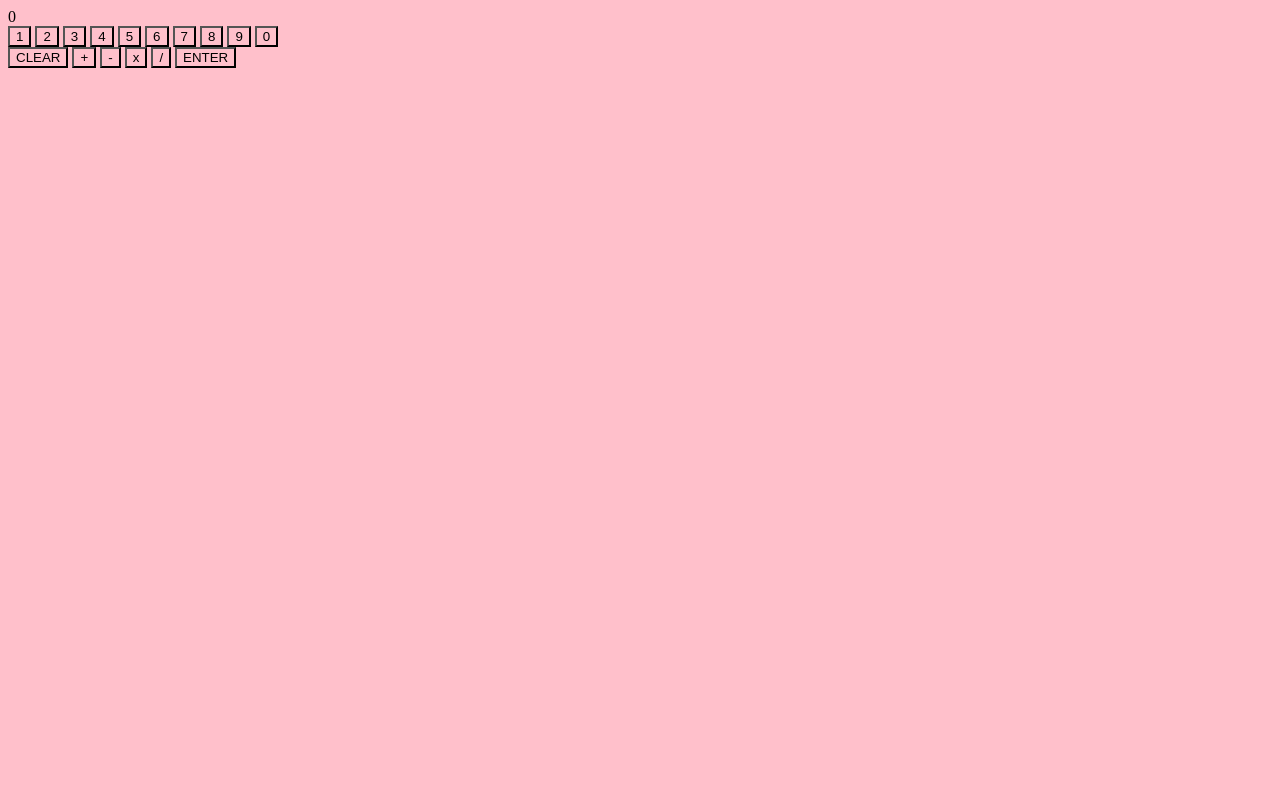
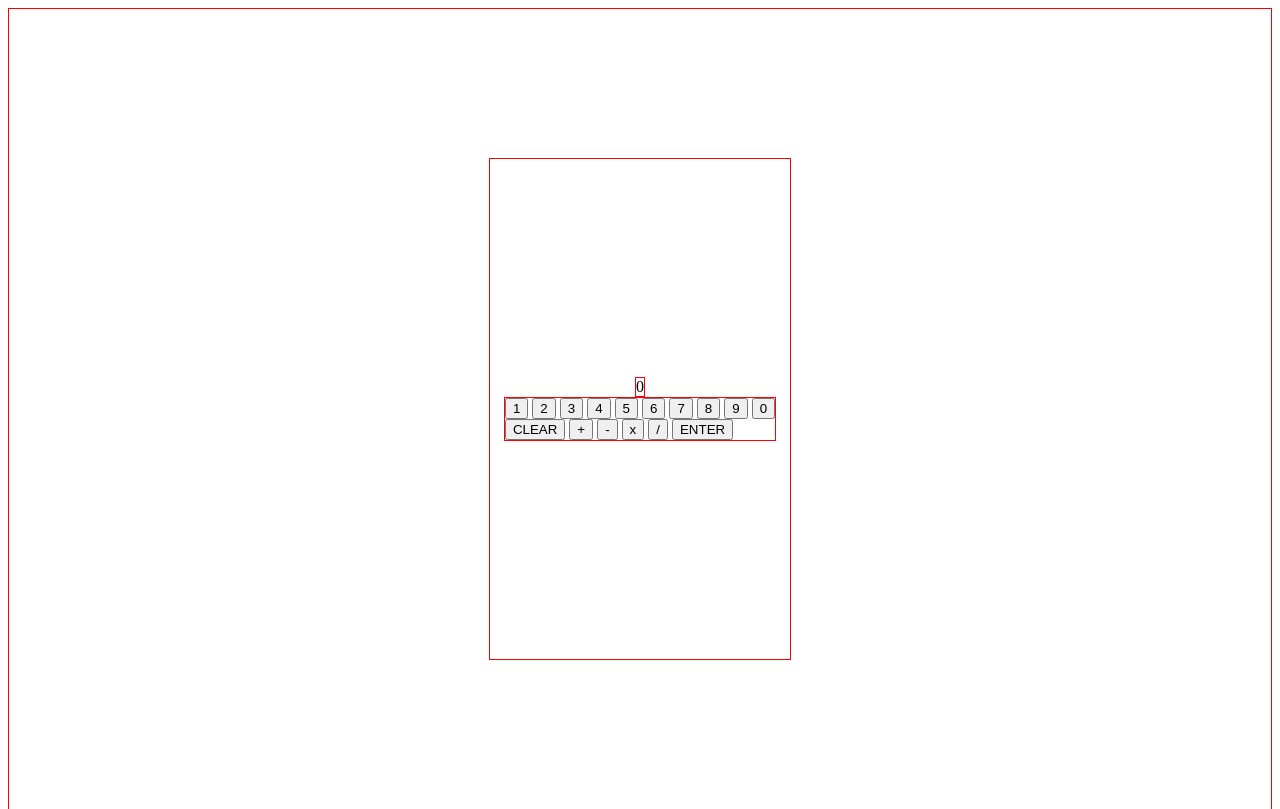
Before and after one commit to Brian-Lin-2/top-calculator, a plain HTML site: page index.html in a window 1280 px wide. Shown: the top 809 px of the page. Drawn offline with Linux system fonts and the light colour scheme.

Commit message:
Create flexbox and add borders

```diff
--- a/calculator.js
+++ b/calculator.js
@@ -72,7 +72,7 @@ numKeys.forEach((key) => {
 operators.forEach((key) => {
     key.addEventListener("click", () => {
         // Complex calculations:
-        if (num1 != null) {
+        if (num1 !== null) {
             calculate();
             num1 = null;
         }
--- a/style.css
+++ b/style.css
@@ -1,3 +1,31 @@
-* {
-    background-color: pink;
+
+
+.container {
+    border: 1px solid red;
+
+    display: flex;
+    justify-content: center;
+    align-items: center;
+
+    min-height: 100vh;
 }
+
+.calculator {
+    border: 1px solid red;
+
+    display: flex;
+    flex-direction: column;
+    justify-content: center;
+    align-items: center;
+
+    height: 500px;
+    width: 300px;
+}
+
+.calculator__display {
+    border: 1px solid red;
+}
+
+.calculator__buttons {
+    border: 1px solid red;
+}
```
